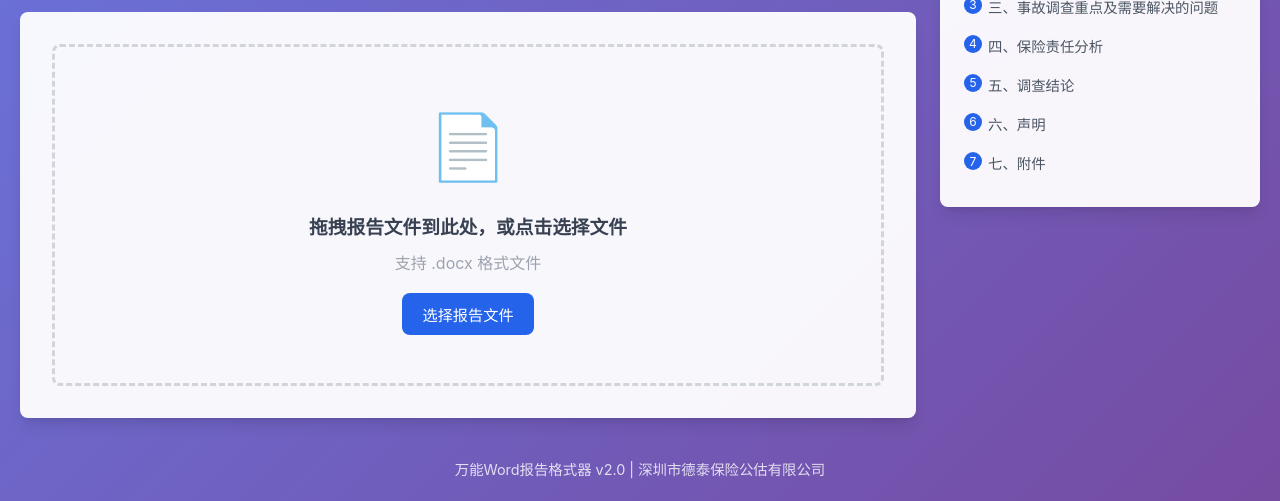
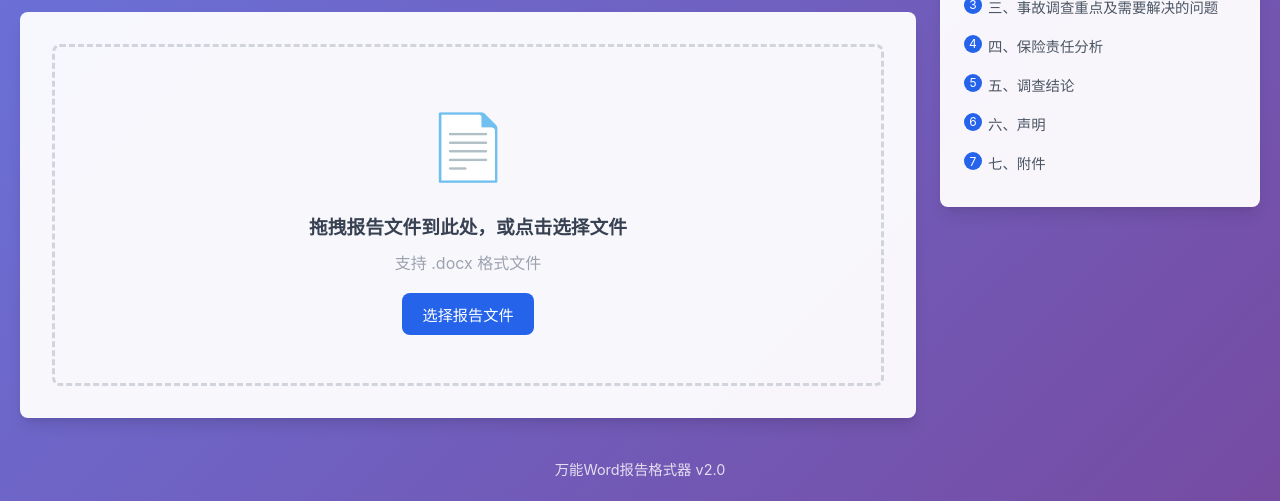
Before and after one commit to jluo9026-cmyk/case-processor, a FastAPI app: page /report-standard in a window 1280 px wide. Shown: the part 687-1188 px from the top of the page. Run offline with FastAPI, Linux system fonts and the light colour scheme; data that the repository does not hold is empty.

Commit message:
fix: remove company name from report standardize tool footer

```diff
--- a/templates/index.html
+++ b/templates/index.html
@@ -334,7 +334,7 @@
     </div>
 
     <footer class="footer">
-        <p>万能Word报告格式器 v2.0 | 深圳市德泰保险公估有限公司</p>
+        <p>万能Word报告格式器 v2.0</p>
     </footer>
 
     <script src="/static/js/app.js"></script>
```
